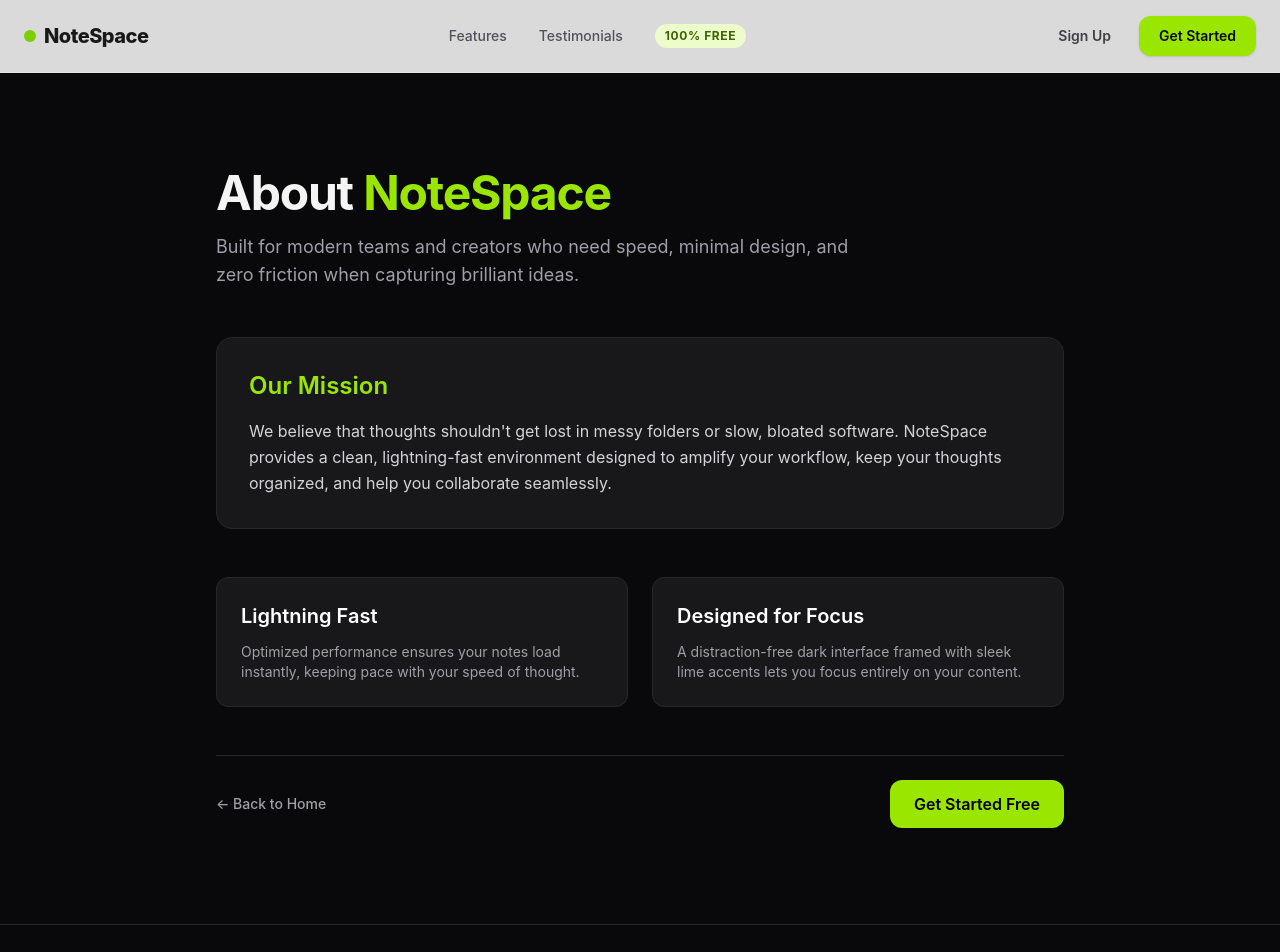
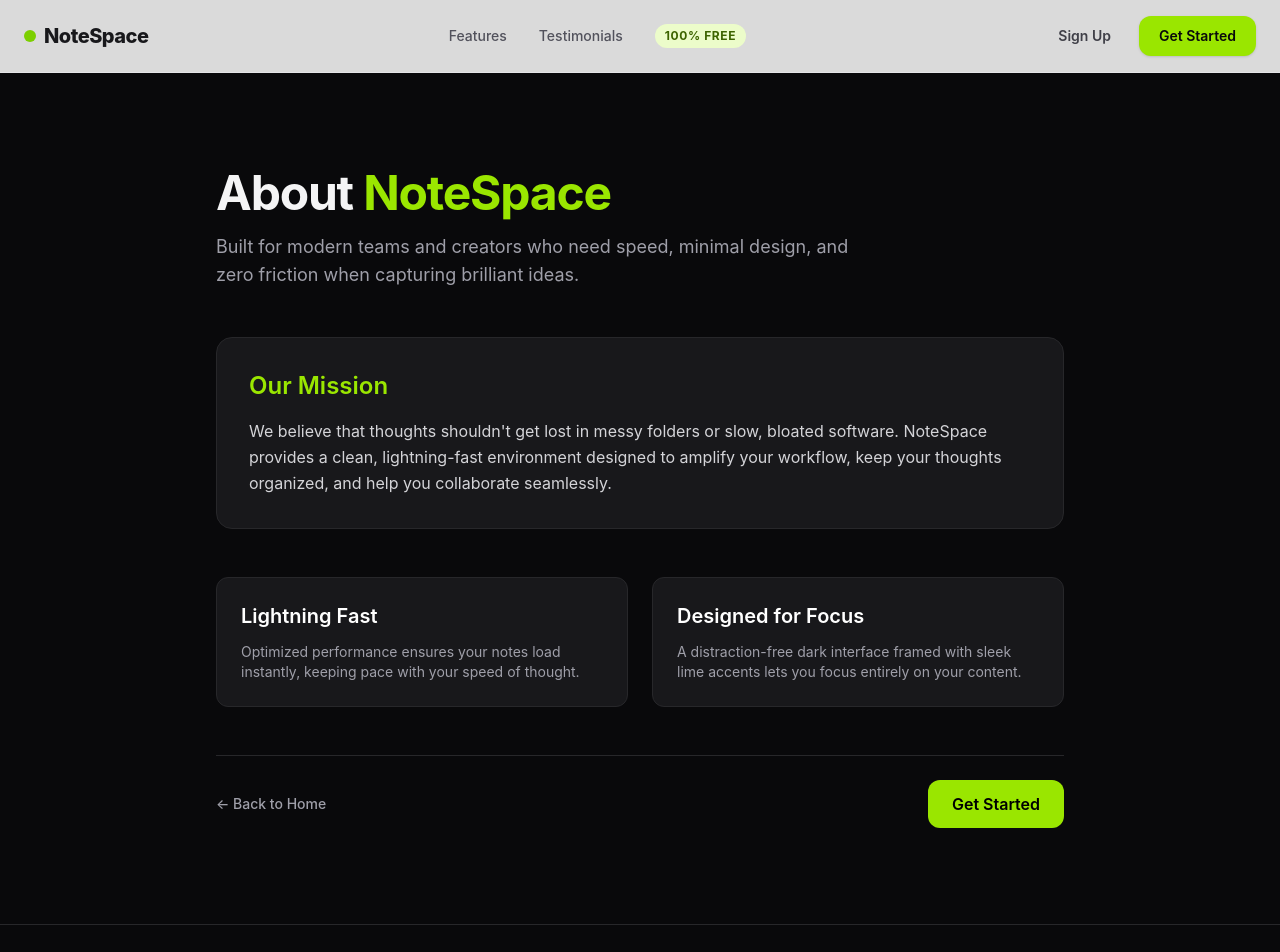
Before and after one commit to merupeshpradhan/NoteSpace, a React (Vite) app in the folder client/: page /about in a window 1280 px wide. Shown: the top 952 px of the page. Built offline with nearby package versions, Linux system fonts and the light colour scheme.

Commit message:
feat: implement SignIn and SignUp components with authentication logic, update About and Home pages to integrate new forms

```diff
--- a/client/src/App.jsx
+++ b/client/src/App.jsx
@@ -1,7 +1,5 @@
 import { Routes, Route } from "react-router-dom";
 import Home from "./pages/Home/Home.jsx";
-import SignIn from "./pages/SignIn/SignIn.jsx";
-import SignUp from "./pages/SignUp/SignUp.jsx";
 import Profile from "./components/Profile.jsx";
 import Notes from "./pages/Notes/Notes.jsx";
 import About from "./pages/About/About.jsx";
@@ -12,8 +10,6 @@ function App() {
       <Routes>
         <Route path="/" element={<Home />} />
         <Route path="/about" element={<About />} />
-        <Route path="/signin" element={<SignIn />} />
-        <Route path="/signup" element={<SignUp />} />
         <Route path="/notes" element={<Notes />} />
         <Route path="/profile" element={<Profile />} />
       </Routes>
--- a/client/src/components/HeroSection.jsx
+++ b/client/src/components/HeroSection.jsx
@@ -22,7 +22,7 @@ function HeroSection() {
 
           <div className="flex flex-col sm:flex-row items-stretch sm:items-center gap-4 w-full pt-2">
             <button className="px-8.5 py-4 bg-black text-white font-semibold rounded-xl shadow-lg hover:bg-zinc-800 active:scale-95 transition-all duration-200 cursor-pointer">
-              <Link to="/signin">Get started free</Link>
+              <button to="/signin">Get started free</button>
             </button>
             <button className="px-6 py-4 bg-lime-300/60 text-black font-semibold rounded-xl hover:bg-lime-300 transition-all duration-200">
               <Link to="about">Learn more &rarr;</Link>
--- a/client/src/components/HomeHeader.jsx
+++ b/client/src/components/HomeHeader.jsx
@@ -1,8 +1,8 @@
 import React, { useEffect, useState } from "react";
 import { Link } from "react-router-dom";
 import { HiMenu, HiX } from "react-icons/hi";
-import SignIn from "../pages/SignIn/SignIn";
-import SignUp from "../pages/SignUp/SignUp";
+import SignIn from "../components/SignIn.jsx";
+import SignUp from "../components/SignUp.jsx";
 
 function HomeHeader() {
   const [isOpen, setIsOpen] = useState(false);
@@ -39,6 +39,9 @@ function HomeHeader() {
         {/* Brand / Logo (Unified to NoteSpace) */}
         <Link
           to="/"
+          onClick={() => {
+            window.scrollTo({ top: 0, behavior: "smooth" });
+          }}
           className="text-xl font-extrabold text-zinc-900 tracking-tight flex items-center gap-2"
         >
           <span className="w-3 h-3 rounded-full bg-lime-500 inline-block"></span>
--- a/client/src/pages/SignUp/SignUp.jsx
+++ b/client/src/components/SignUp.jsx
@@ -46,10 +46,7 @@ function SignUp({ onClose, onSwitchToSignIn }) {
       setPassword("");
 
       if (onClose) onClose();
-
-      if (onSwitchToSignIn) {
-        onSwitchToSignIn();
-      }
+      navigate("/notes");
     } catch (error) {
       console.log(error);
 
--- a/client/src/pages/About/About.jsx
+++ b/client/src/pages/About/About.jsx
@@ -1,9 +1,37 @@
-import React from "react";
+import { useEffect, useState } from "react";
 import { Link } from "react-router-dom";
-import Navbar from "../../components/HomeHeader"; // Update path to your Navbar component if needed
-import Footer from "../../components/Footer"; // Update path to your Footer component if needed
+import Navbar from "../../components/HomeHeader.jsx";
+import Footer from "../../components/Footer.jsx";
+import SignIn from "../../components/SignIn.jsx";
+import SignUp from "../../components/SignUp.jsx";
 
 export default function About() {
+  const [signInView, setSignInView] = useState(false);
+  const [SignUpView, setSignUpView] = useState(false);
+
+  useEffect(() => {
+    if (signInView || SignUpView) {
+      document.body.style.overflow = "hidden";
+    } else {
+      document.body.style.overflow = "auto";
+    }
+  });
+
+  function handleSignIn() {
+    if (signInView === false) {
+      setSignInView(true);
+    } else {
+      setSignInView(false);
+    }
+  }
+
+  function handleSignUp() {
+    if (SignUpView === false) {
+      setSignUpView(true);
+    } else {
+      setSignUpView(false);
+    }
+  }
   return (
     <div className="min-h-screen bg-zinc-950 text-zinc-100 flex flex-col justify-between">
       {/* Standard Site Navbar */}
@@ -62,17 +90,36 @@ export default function About() {
           >
             &larr; Back to Home
           </Link>
-          <Link
-            to="/signin"
-            className="px-6 py-3 bg-lime-400 text-black font-semibold rounded-xl hover:bg-lime-300 transition-all"
+          <button
+            onClick={handleSignIn}
+            className="px-6 py-3 bg-lime-400 text-black font-semibold rounded-xl hover:bg-lime-300 transition-all cursor-pointer"
           >
-            Get Started Free
-          </Link>
+            Get Started
+          </button>
         </div>
       </main>
 
       {/* Standard Site Footer */}
       <Footer />
+      {signInView && (
+        <SignIn
+          onClose={() => setSignInView(false)}
+          onSwitchToSignUp={() => {
+            setSignInView(false);
+            setSignUpView(true);
+          }}
+        />
+      )}
+
+      {SignUpView && (
+        <SignUp
+          onClose={() => setSignUpView(false)}
+          onSwitchToSignIn={() => {
+            setSignUpView(false);
+            setSignInView(true);
+          }}
+        />
+      )}
     </div>
   );
 }
--- a/client/src/pages/Home/Home.jsx
+++ b/client/src/pages/Home/Home.jsx
@@ -4,7 +4,6 @@ import HeroSection from "../../components/HeroSection.jsx";
 import Feature from "../../components/Feature.jsx";
 import SocialProof from "../../components/SocialProof.jsx";
 import Footer from "../../components/Footer.jsx";
-import SignIn from "../SignIn/SignIn.jsx";
 
 function Home() {
   return (
```
Also changed, not shown: client/src/components/SignIn.jsx (renamed from client/src/pages/SignIn/SignIn.jsx).
